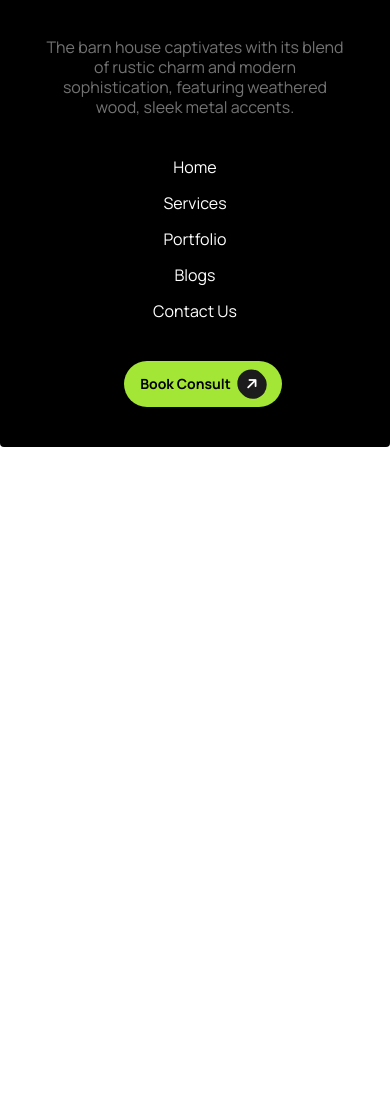
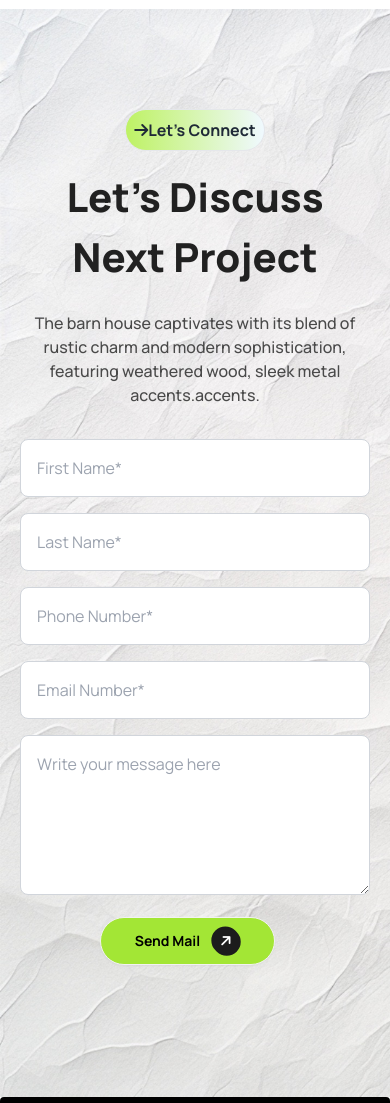
Before and after one commit to ShovroNandi/PH-Assignment-03, a plain HTML site: page index.html in a window 390 px wide. Shown: the part 2149-3252 px from the top of the page. Before the commit the page ends 2596 px from the top, so only its background shows below. Drawn offline with nearby package versions, Linux system fonts and the light colour scheme.

Commit message:
Let's connect complete with responsive

```diff
--- a/index.html
+++ b/index.html
@@ -85,7 +85,7 @@
                     </div>
                       <!-- book consultant button -->
                     <div>
-                      <a class="hidden sm:flex bg-lime-400 text-black font-medium py-2 px-4 rounded-full items-center space-x-2 font-bold">Book Consult <i class="fa-solid fa-arrow-right ml-1 -rotate-45 bg-[#1C1C1C] text-[#FFFFFF] p-2 rounded-full "></i></a>
+                      <a class="hidden sm:flex bg-lime-400 text-black py-2 px-4 rounded-full items-center space-x-2 font-bold">Book Consult <i class="fa-solid fa-arrow-right ml-1 -rotate-45 bg-[#1C1C1C] text-[#FFFFFF] p-2 rounded-full "></i></a>
                     </div>
 
                   </div>
@@ -176,6 +176,45 @@
     </main>
 </main>
 
+<!-- lets discuss next project -->
+<main class="bg-[url('./assets/bg.jpg')] bg-cover mt-[100px]">
+    <div class="max-w-screen-xl mx-auto px-5 md:px-[32px] lg:px-[260px] grid grid-cols-1 ">
+        <div class=" grid  justify-center items-center ">
+
+            <div class="flex  bg-gradient-to-r from-lime-300 to-sky-50 border  p-2 rounded-3xl mt-[100px] text-center">
+                <div> <i class="fa-solid fa-arrow-right"></i></div>
+            <div><span class="inline  font-bold text-[16px] ">Let’s Connect</span></div>
+
+        </div>
+        </div>
+        <div class="text-center ">
+            <h1 class="font-extrabold text-[40px] mt-4 mb-6 text-[#212121] ">Let’s Discuss Next Project</h1>
+        <p class="text-[#494949] font-medium pb-8">The barn house captivates with its blend of rustic charm and modern sophistication, featuring weathered wood, sleek metal accents.accents.</p>
+        </div>
+        <form class="space-y-4">
+            <div class="flex flex-col sm:flex-row sm:space-x-4">
+                <!-- First Name -->
+                <input type="text" placeholder="First Name*" class="w-full sm:w-1/2 p-4 border border-gray-300 rounded-lg">
+                <!-- Last Name -->
+                <input type="text" placeholder="Last Name*" class="w-full sm:w-1/2 p-4 border border-gray-300 rounded-lg mt-4 sm:mt-0">
+            </div>
+            <div class="flex flex-col sm:flex-row sm:space-x-4">
+                <!-- Phone Number -->
+                <input type="text" placeholder="Phone Number*" class="w-full sm:w-1/2 p-4 border border-gray-300 rounded-lg">
+                <!-- Email Number -->
+                <input type="text" placeholder="Email Number*" class="w-full sm:w-1/2 p-4 border border-gray-300 rounded-lg mt-4 sm:mt-0">
+            </div>
+            <!-- Message -->
+            <textarea placeholder="Write your message here" class="w-full h-40 p-4 border border-gray-300 rounded-lg"></textarea>
+
+    </from>
+        <div class="pb-8 lg:pb-[100px]">
+            <button class="btn btn-block  mb-[100px]  bg-lime-400  text-black py-2  rounded-full items-center font-bold w-1/2 ml-20 lg:m-0 md:w-full lg:w-full  ">Send Mail<i class="fa-solid fa-arrow-right ml-1 -rotate-45 bg-[#1C1C1C] text-[#FFFFFF] p-2 rounded-full "></i></button>
+        </div>
+    </div>
+    </div>
+</main>
+
 <!-- Footer section -->
 
     <footer class="footer footer-center bg-base-200 text-base-content rounded p-10 bg-black text-white grid-cols-1 lg:grid">
```
